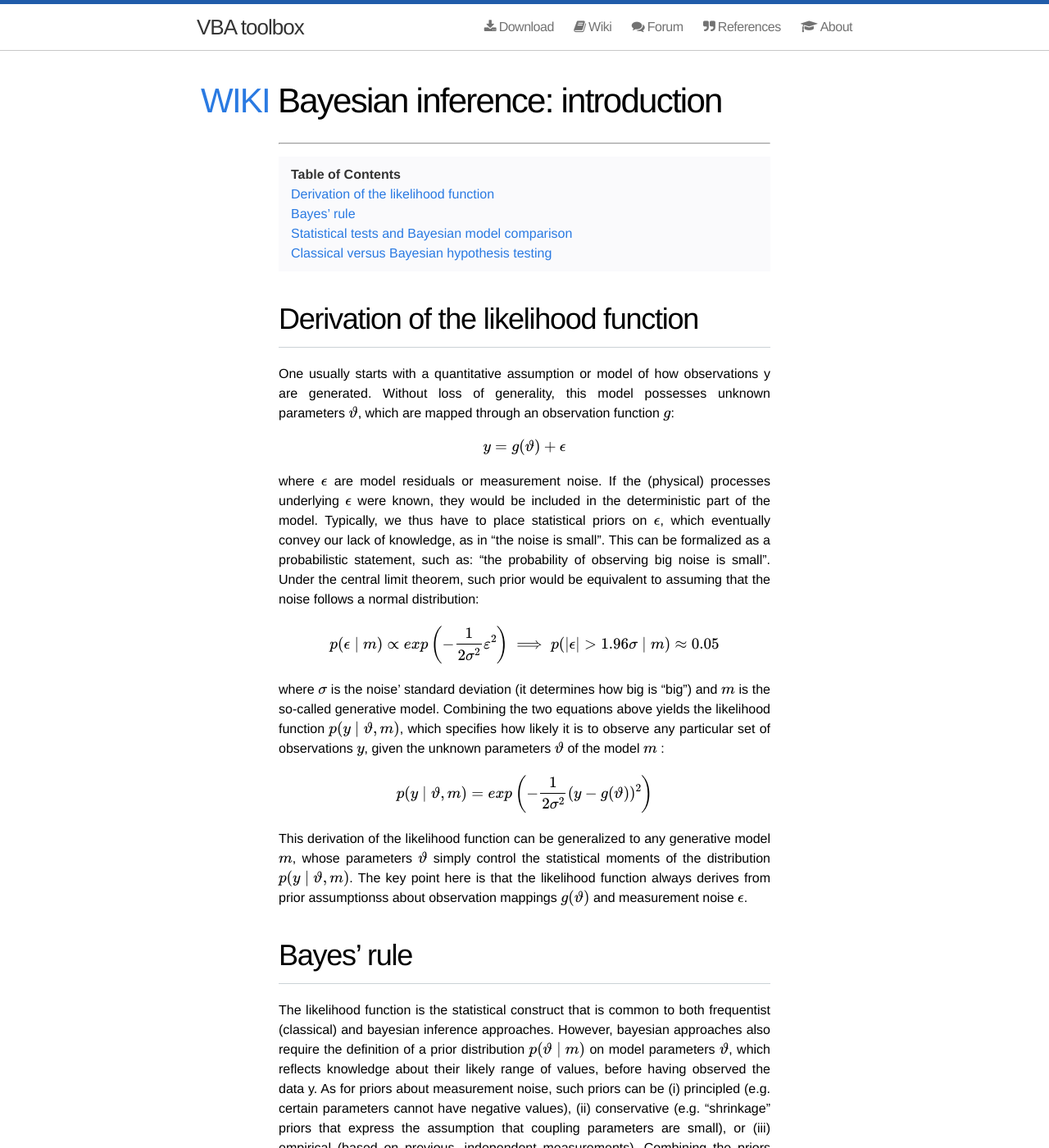
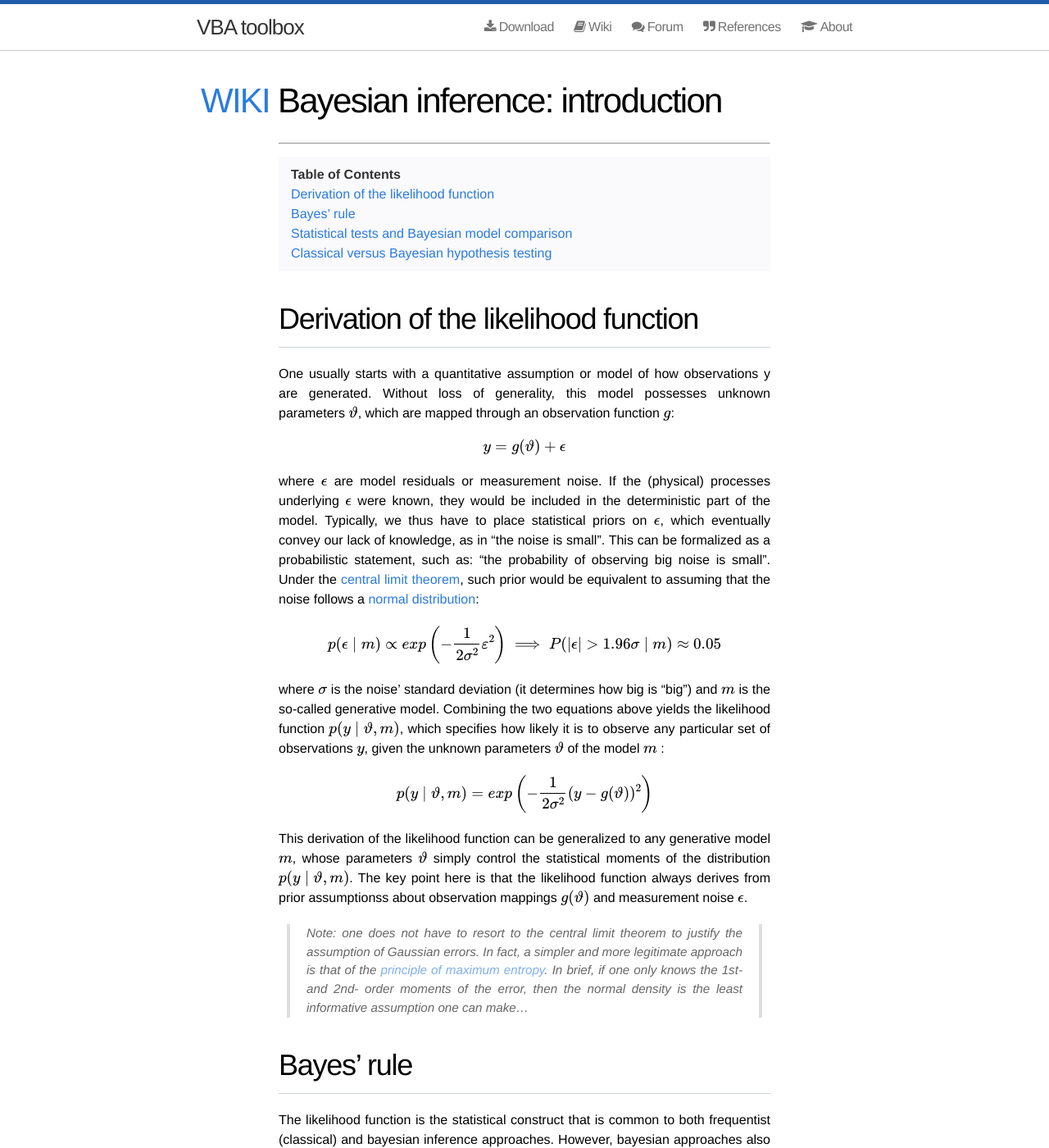
Before and after one commit to MBB-team/VBA-toolbox, a Jekyll site: the page built from _wiki/Bayesian-modelling-introduction.md, in a window 1280 px wide and 1400 px high. Shown: the whole window at 82% size. Built offline with Jekyll 4.4.1, drawn with Linux system fonts in a browser that asks for light colours; nearby versions of some CDN libraries; formulas are drawn with MathJax 3.

Commit message:
Update Bayesian-modelling-introduction.md

```diff
--- a/_wiki/Bayesian-modelling-introduction.md
+++ b/_wiki/Bayesian-modelling-introduction.md
@@ -10,15 +10,18 @@
 
 $$y= g(\vartheta)+\epsilon$$
 
-where $$\epsilon$$ are model residuals or measurement noise. If the (physical) processes underlying $$\epsilon$$ were known, they would be included in the deterministic part of the model. Typically, we thus have to place statistical priors on $$\epsilon$$, which eventually convey our lack of knowledge, as in “the noise is small”. This can be formalized as a probabilistic statement, such as: “the probability of observing big noise is small”. Under the central limit theorem, such prior would be equivalent to assuming that the noise follows a normal distribution:
+where $$\epsilon$$ are model residuals or measurement noise. If the (physical) processes underlying $$\epsilon$$ were known, they would be included in the deterministic part of the model. Typically, we thus have to place statistical priors on $$\epsilon$$, which eventually convey our lack of knowledge, as in “the noise is small”. This can be formalized as a probabilistic statement, such as: “the probability of observing big noise is small”. Under the [central limit theorem](https://en.wikipedia.org/wiki/Central_limit_theorem), such prior would be equivalent to assuming that the noise follows a [normal distribution](https://en.wikipedia.org/wiki/Normal_distribution):
 
-$$p(\epsilon\mid m)\propto exp\left(-\frac{1}{2\sigma^2}\varepsilon^2\right) \implies p(\lvert\epsilon\rvert>1.96\sigma\mid m) \approx 0.05$$
+$$p(\epsilon\mid m)\propto exp\left(-\frac{1}{2\sigma^2}\varepsilon^2\right) \implies P(\lvert\epsilon\rvert>1.96\sigma\mid m) \approx 0.05$$
 
 where $$\sigma$$ is the noise’ standard deviation (it determines how big is “big”) and $$m$$ is the so-called generative model. Combining the two equations above yields the likelihood function $$p(y\mid\vartheta,m)$$, which specifies how likely it is to observe any particular set of observations $$y$$, given the unknown parameters $$\vartheta$$ of the model $$m$$ :
 
 $$p(y\mid\vartheta,m) = exp\left(-\frac{1}{2\sigma^2}(y-g(\vartheta))^2\right)$$
 
 This derivation of the likelihood function can be generalized to any generative model $$m$$, whose parameters $$\vartheta$$ simply control the statistical moments of the distribution $$p(y\mid\vartheta,m)$$. The key point here is that the likelihood function always derives from prior assumptionss about observation mappings $$g(\vartheta)$$ and measurement noise $$\epsilon$$.
+
+> Note: one does not have to resort to the central limit theorem to justify the assumption of Gaussian errors. In fact, a simpler and more legitimate approach is that of the [principle of maximum entropy](https://en.wikipedia.org/wiki/Principle_of_maximum_entropy). In brief, if one only knows the 1st- and 2nd- order moments of the error, then the normal density is the least informative assumption one can make...
+
 
 # Bayes' rule
 
```
